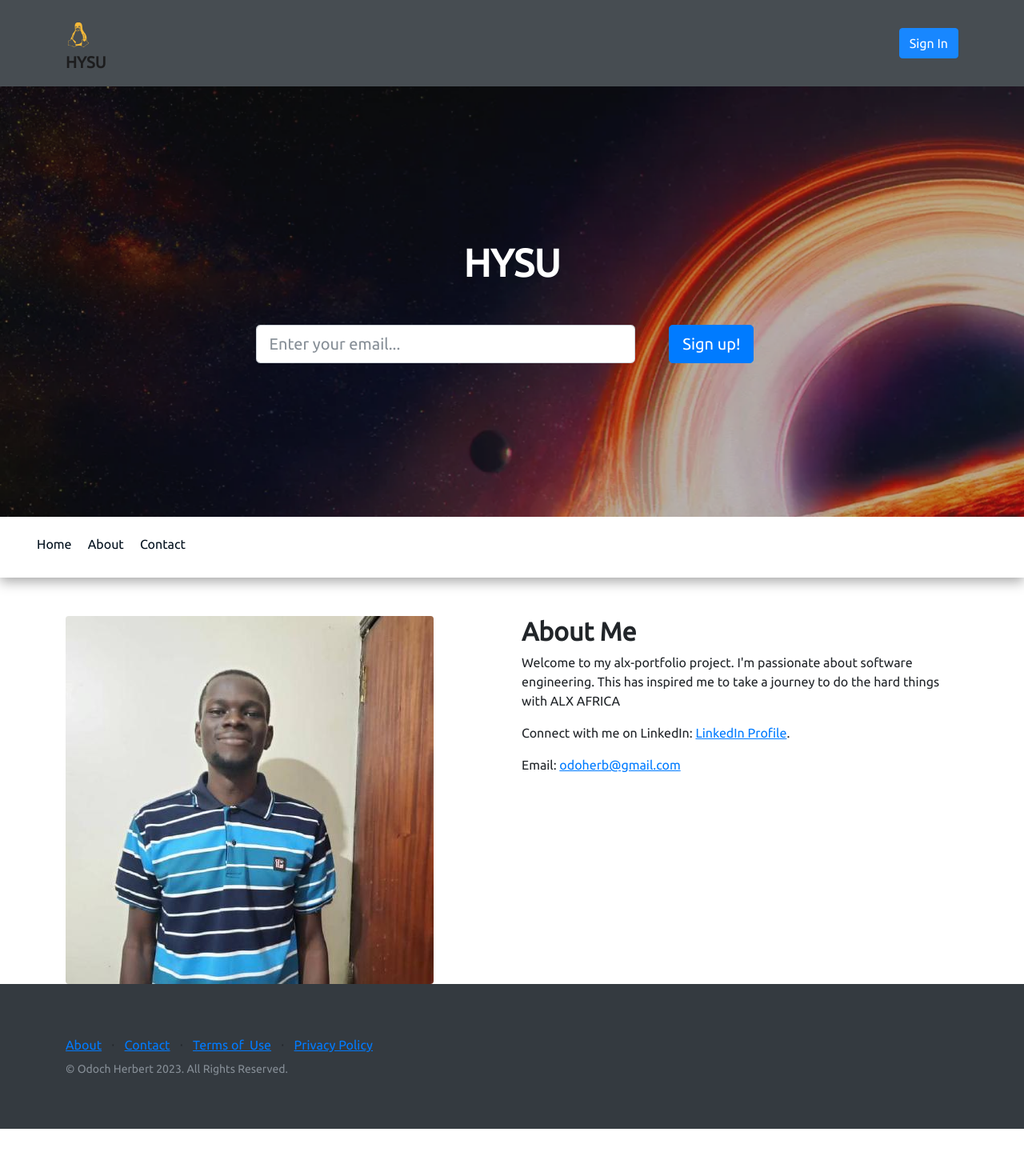
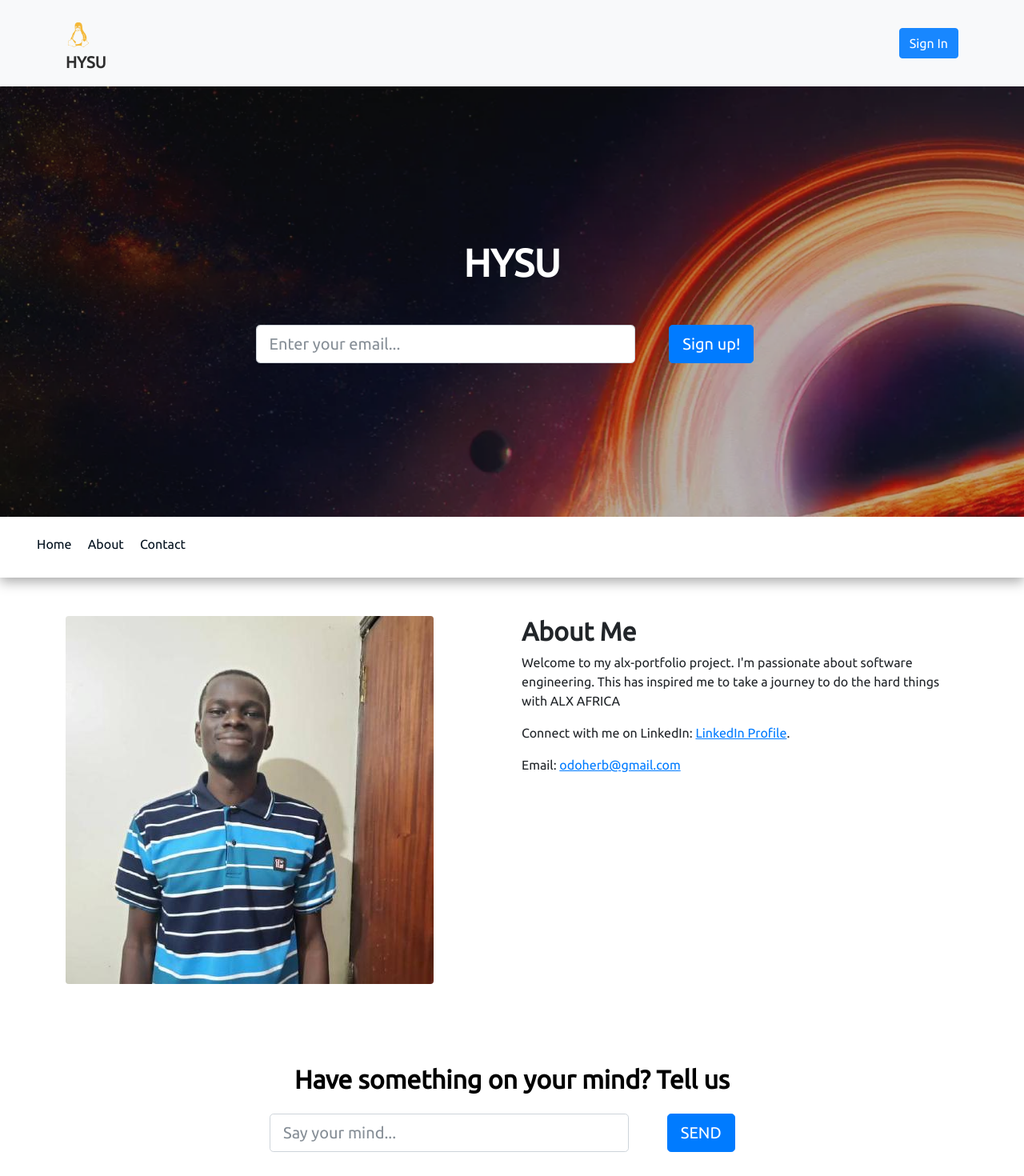
Before and after one commit to OdochHerbert/alx-portfolio-project1, a React (Create React App) app: page /about in a window 1280 px wide. Shown: the top 1470 px of the page at 80% size. Before the commit the page ends 1411 px from the top, so only its background shows below. Built offline with nearby package versions, Linux system fonts and the light colour scheme; some icons are missing.

Commit message:
footer-light

```diff
--- a/public/index.html
+++ b/public/index.html
@@ -26,6 +26,12 @@
       .footer1{
         display: none !important;
       }
+    }
+    .showing5
+    {
+      color: black;
+      background: white;
+      margin: 100px;
     }
   </style>
     <meta charset="utf-8" />
@@ -71,8 +77,26 @@
       To begin the development, run `npm start` or `yarn start`.
       To create a production bundle, use `npm run build` or `yarn build`.
     -->
-    <div class=" footer1" height="500px">
-      <footer class="bg-dark footer">
+
+    <section class="text-center text-black showing5" >
+      <div class="container">
+          <div class="row">
+              <div class="col-xl-9 mx-auto position-relative">
+                  <h2 class="mb-4">Have something on your mind? Tell us</h2>
+              </div>
+              <div class="col-md-10 col-lg-8 col-xl-7 mx-auto position-relative">
+                  <form>
+                      <div class="row">
+                          <div class="col-12 col-md-9 mb-2 mb-md-0"><input class="form-control form-control-lg" type="email" placeholder="Say your mind..."></div>
+                          <div class="col-12 col-md-3"><button class="btn btn-primary btn-lg" type="submit">SEND</button></div>
+                      </div>
+                  </form>
+              </div>
+          </div>
+      </div>
+  </section>
+
+      <footer class="footer">
         <div class="container">
             <div class="row">
                 <div class="col-lg-6 text-center text-lg-start my-auto h-100">
--- a/src/home.css
+++ b/src/home.css
@@ -218,3 +218,7 @@ width: 500px;
   {
     height: auto;
   }
+  .showing5
+  {
+    color: black;
+  }
--- a/src/nav.js
+++ b/src/nav.js
@@ -13,7 +13,7 @@ const Nav = () => {
   const { loginWithRedirect, logout, user, isAuthenticated} = useAuth0();
   return(
     <>
-    <div className='navbar navbar-light navbar-expand bg-dark navigation-clean free'>
+    <div className='navbar navbar-light navbar-expand bg-light navigation-clean free'>
 
     <div className="container"><a className="navbar-brand" href="#">
     <div className='icon'><DiLinux/></div>
```
